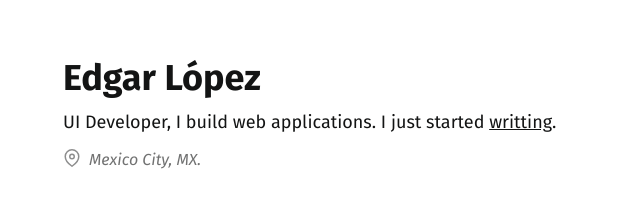
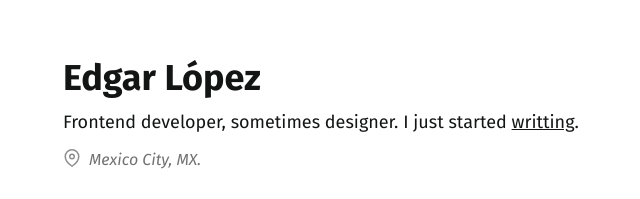
Before and after one commit to edgarlr/edgarlr.com, a Next.js app: page / in a window 1280 px wide. Shown: the part 276-475 px from the top of the page, without its empty margins (57-697 px from the left). Built offline with nearby package versions, Linux system fonts and the light colour scheme.

Commit message:
Update home copy

```diff
--- a/pages/index.tsx
+++ b/pages/index.tsx
@@ -17,7 +17,7 @@ const Home = ({ posts }: Props) => {
       <div className="hero">
         <h1>Edgar López</h1>
         <p>
-          UI Developer, I build web applications. I just started{' '}
+          Frontend developer, sometimes designer. I just started{' '}
           <a href="#articles">writting</a>.
         </p>
         <div className="italic flex vertical-margin-half low-opacity">
@@ -59,7 +59,7 @@ const Home = ({ posts }: Props) => {
       <SectionContainer
         id="articles"
         title="Articles"
-        subtitle="Things that I have learned along the road."
+        subtitle="Things I've learned along the road."
       >
         <ArticlesList posts={posts} paginate />
       </SectionContainer>
```
